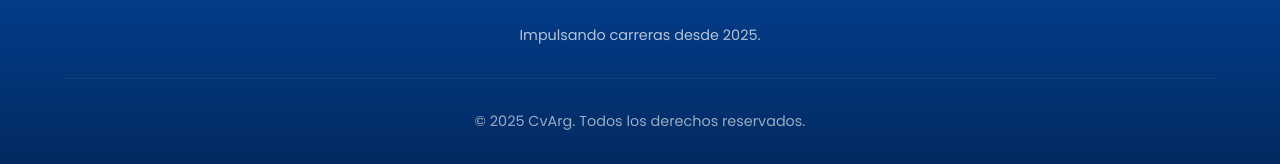
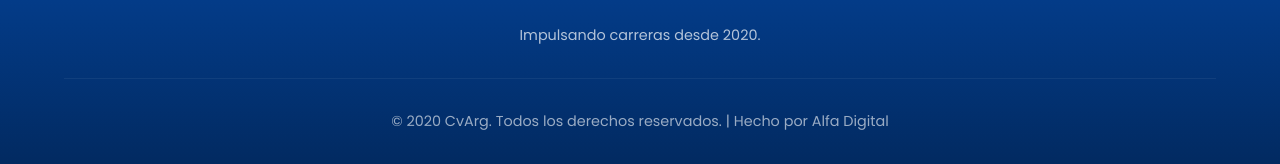
Before and after one commit to facurodriguez06/cvarg, a plain HTML site: page carrito.html in a window 1280 px wide. Shown: the part 1319-1483 px from the top of the page. Drawn offline with Linux system fonts and the light colour scheme.

Commit message:
Actualizar año y créditos del pie de página

```diff
--- a/carrito.html
+++ b/carrito.html
@@ -320,10 +320,11 @@
       <img src="img/logo.png" alt="CV Arg Logo" class="footer-logo" />
     </div>
     <p style="opacity: 0.7; font-size: 0.9rem">
-      Impulsando carreras desde 2025.
+      Impulsando carreras desde 2020.
     </p>
     <div class="copyright">
-      &copy; 2025 CvArg. Todos los derechos reservados.
+      &copy; 2020 CvArg. Todos los derechos reservados. | <a href="https://alfadigital.pages.dev/" target="_blank"
+        style="color: inherit; text-decoration: none;">Hecho por Alfa Digital</a>
     </div>
   </footer>
 
```
Also changed, not shown: catalogo.html (+3 -2 lines), contacto.html (+4 -2 lines), formulario.html (+3 -1 lines), index.html (+2 -1 lines).
